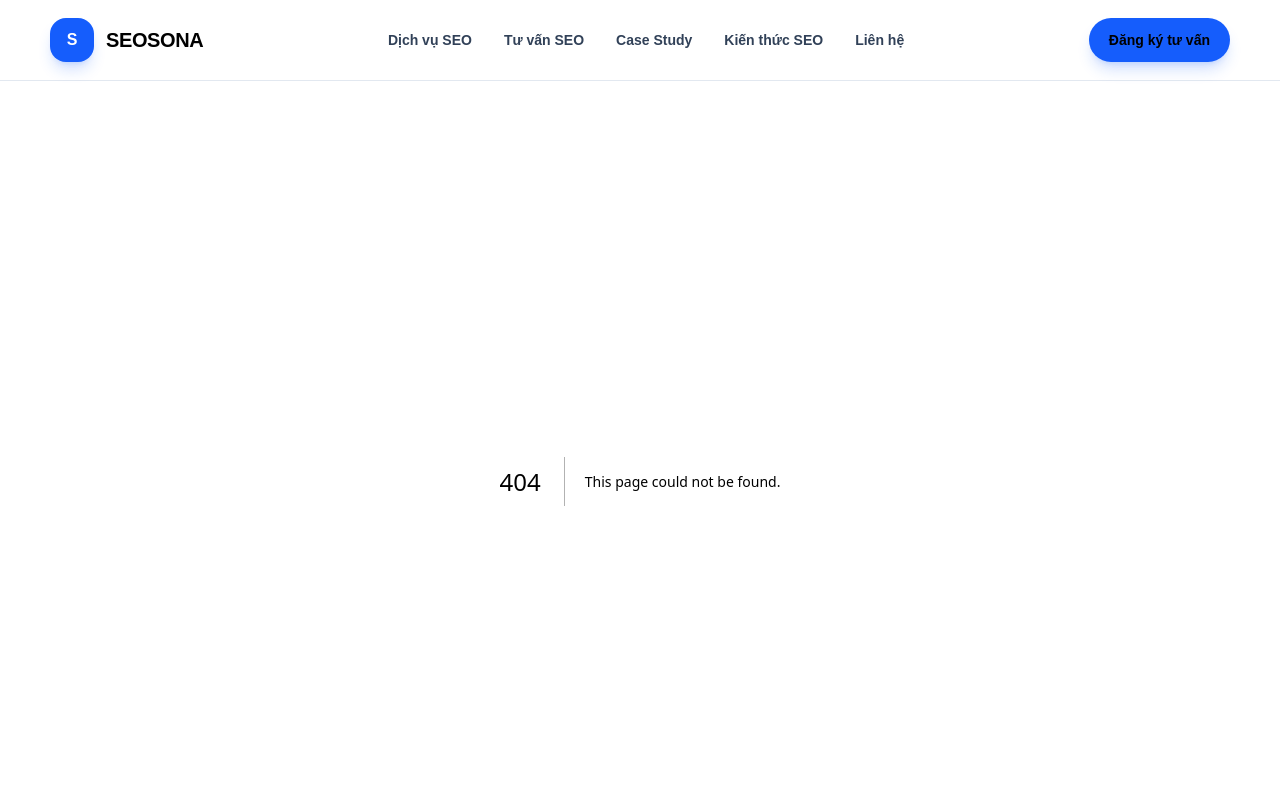
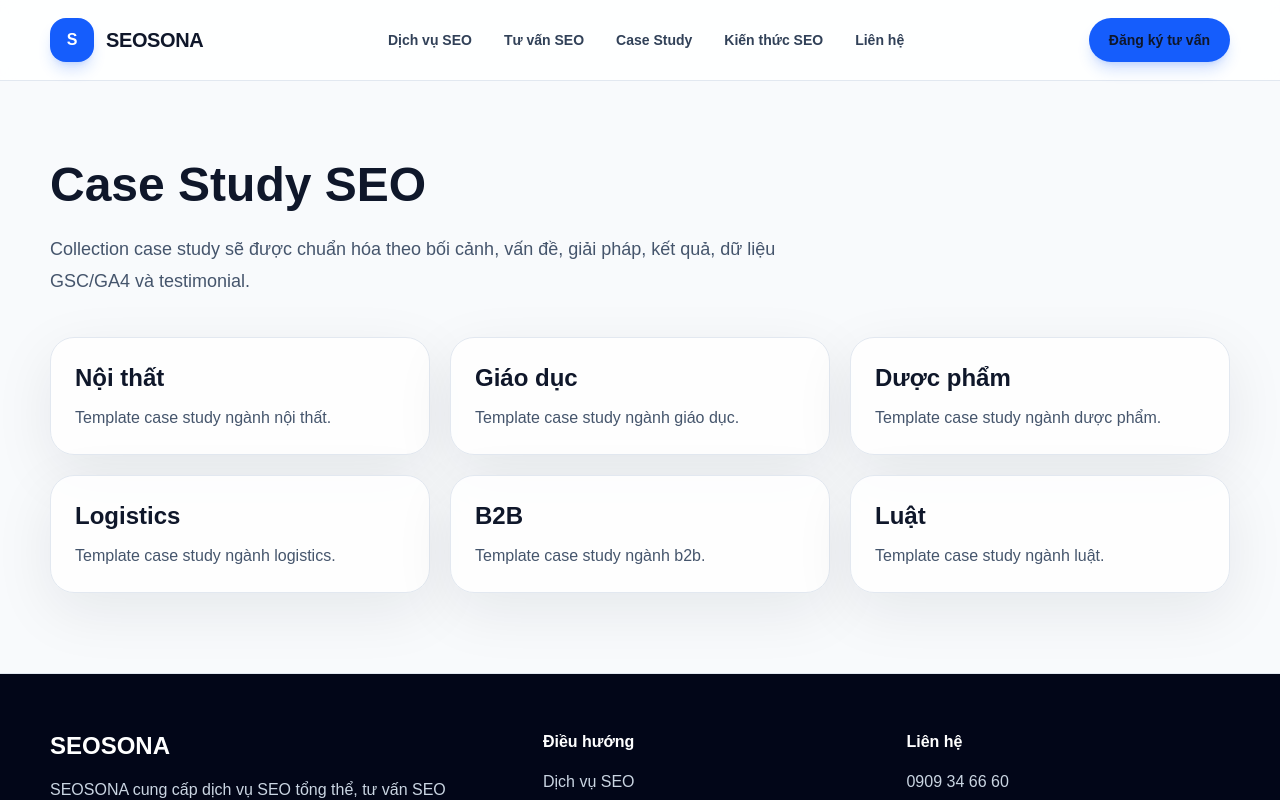
Before and after one commit to LongLeo287/SEOSONA, a Next.js app: page /case-study in a window 1280 px wide. Before the commit this address had no page. Shown: the top 800 px of the page. Built offline with nearby package versions, Linux system fonts and the light colour scheme.

Commit message:
feat: add case study page

```diff
--- /dev/null
+++ b/app/case-study/page.tsx
@@ -0,0 +1,27 @@
+import type { Metadata } from "next";
+
+export const metadata: Metadata = {
+  title: "Case Study SEO",
+  description: "Các case study SEO theo ngành: nội thất, giáo dục, dược, logistics, B2B và dịch vụ chuyên môn."
+};
+
+const cases = ["Nội thất", "Giáo dục", "Dược phẩm", "Logistics", "B2B", "Luật"];
+
+export default function Page() {
+  return (
+    <main className="container py-20">
+      <h1 className="text-5xl font-black">Case Study SEO</h1>
+      <p className="mt-6 max-w-3xl text-lg leading-8 text-slate-600">
+        Collection case study sẽ được chuẩn hóa theo bối cảnh, vấn đề, giải pháp, kết quả, dữ liệu GSC/GA4 và testimonial.
+      </p>
+      <div className="mt-10 grid gap-5 md:grid-cols-3">
+        {cases.map((item) => (
+          <div className="card p-6" key={item}>
+            <h2 className="text-2xl font-black">{item}</h2>
+            <p className="mt-3 text-slate-600">Template case study ngành {item.toLowerCase()}.</p>
+          </div>
+        ))}
+      </div>
+    </main>
+  );
+}
```
